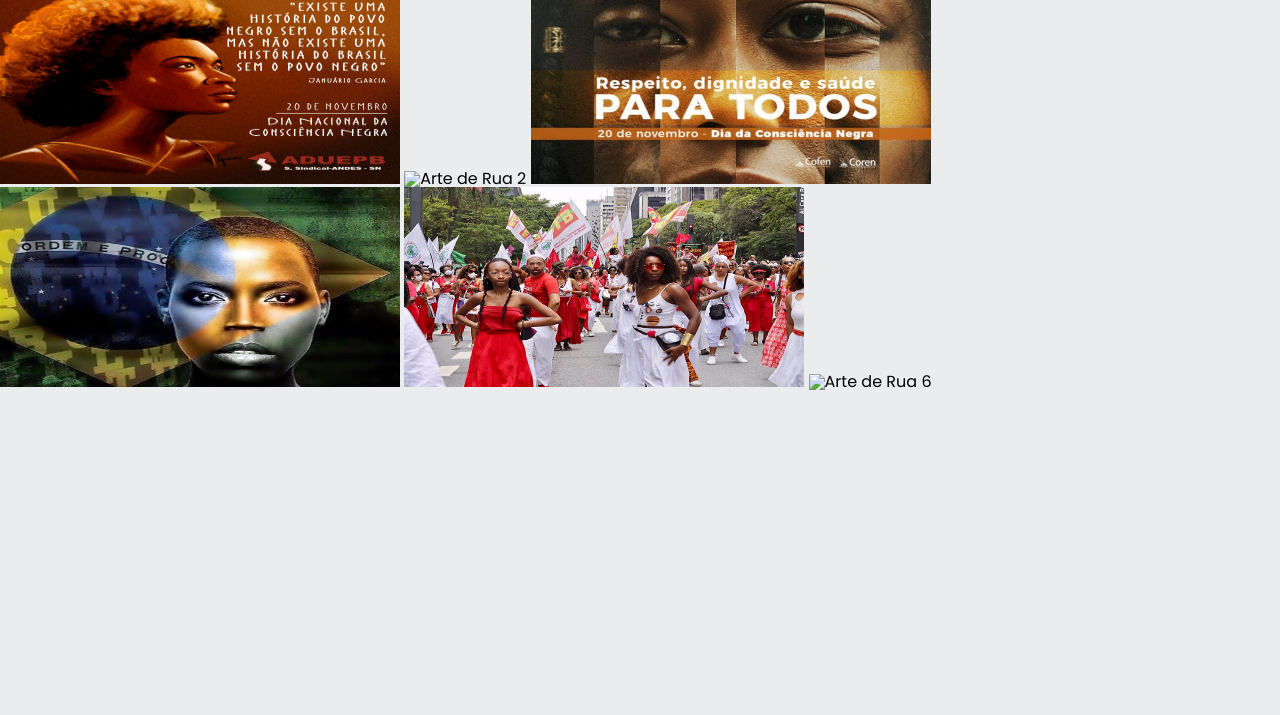
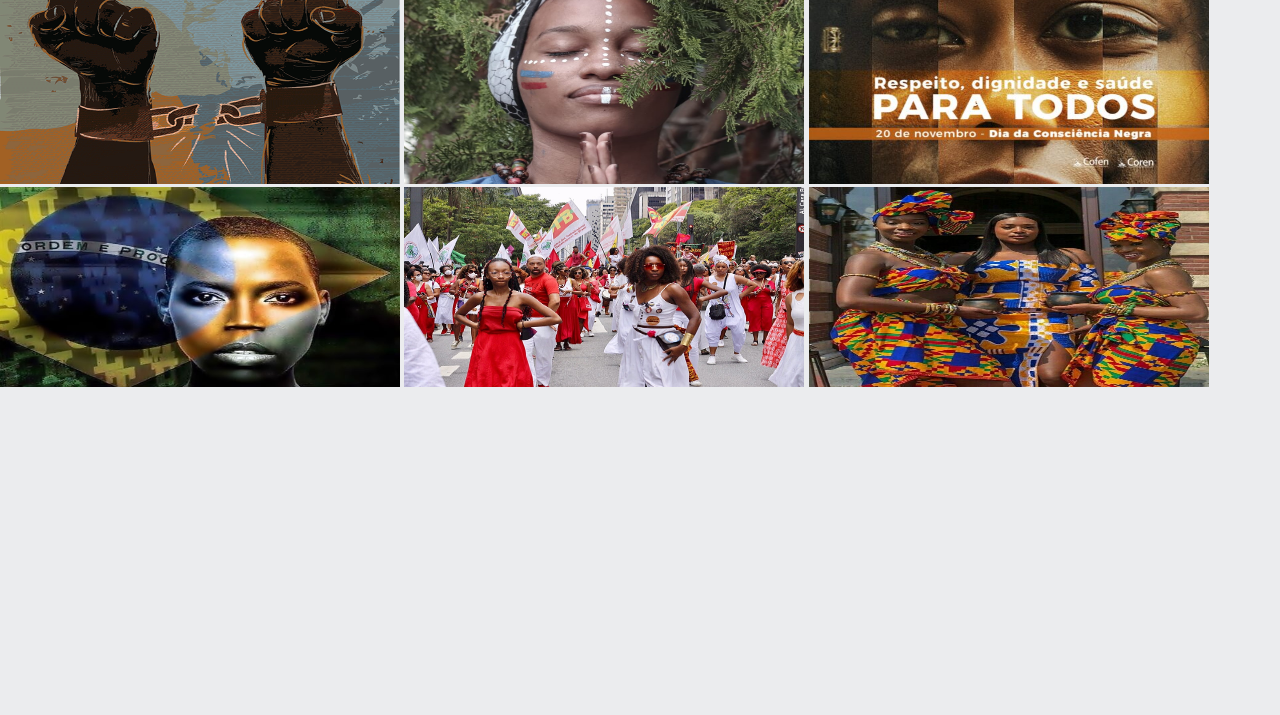
Before and after one commit to luizh4334/site-responsivo, a plain HTML site: page index.html in a window 1280 px wide. Shown: the part 85-800 px from the top of the page. Drawn offline with Linux system fonts and the light colour scheme.

Commit message:
Update index.html

```diff
--- a/index.html
+++ b/index.html
@@ -61,10 +61,10 @@
         <p></p>
         <div class="grid-container">
             <div class="grid-item">
-                <img src="img/Brasil.jpg" alt="Arte de Rua 1" style="width:400px;height:200px;">
+                <img src="img/livre.gif" alt="Arte de Rua 1" style="width:400px;height:200px;">
 
 
-                <img src="img/ola.jpg" alt="Arte de Rua 2" style="width:400px;height:200px;">
+                <img src="img/beleza.jpeg" alt="Arte de Rua 2" style="width:400px;height:200px;">
 
 
                 <img src="img/dia.jpg" alt="Arte de Rua 3" style="width:400px;height:200px;">
@@ -74,7 +74,7 @@
 
                 <img src="img/conciencia.jpeg" alt="Arte de Rua 5" style="width:400px;height:200px;">
 
-                <img src="img/mulheres.jpg" alt="Arte de Rua 6" style="width:400px;height:200px;">
+                <img src="img/mulheres.jpeg" alt="Arte de Rua 6" style="width:400px;height:200px;">
 
             </div>
         </div>
```
